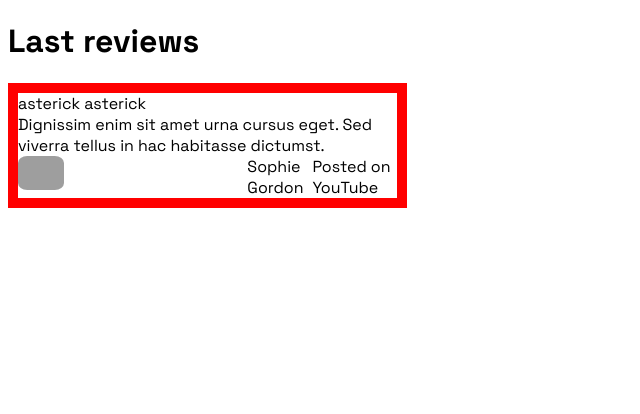
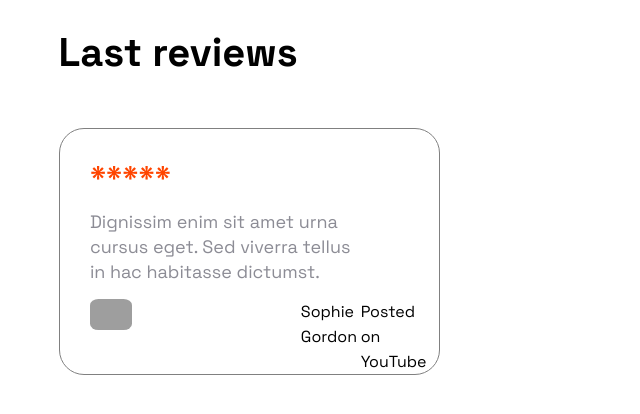
Before and after one commit to Aderiqueza/3rd, a plain HTML site: page index.html in a window 1280 px wide. Shown: the whole page, without its empty margins (0-640 px from the left). Drawn offline with Linux system fonts and the light colour scheme; grey boxes are pictures that could not be loaded.

Commit message:
improved css

```diff
--- a/index.html
+++ b/index.html
@@ -11,10 +11,11 @@
 </head>
 <body>
        <h1>Last reviews</h1>
-    <div class="container">
-    <div class="star-lorem">
-        <p>asterick asterick</p>
-        <p>Dignissim enim sit amet urna cursus eget. Sed viverra tellus in hac habitasse dictumst.</p>
+     <div class="container">
+     <div class="in-content">
+     <div>
+        <p class="star">*****</p>
+        <p class="lorem">Dignissim enim sit amet urna cursus eget. Sed viverra tellus in hac habitasse dictumst.</p>
     </div>
     <div class="picture-details">
      <div>
@@ -24,5 +25,6 @@
         <p>Posted on YouTube</p>
     </div>
     </div>
+    </div>
 </body>
 </html>
--- a/styles.css
+++ b/styles.css
@@ -1,16 +1,44 @@
 body{
     font-family: 'Space Grotesk', sans-serif;
 
+
+
 }
+h1{
+    font-weight: 700;
+    font-size: 40px;
+    margin-bottom: 50px;
+    margin-left: 4%;
 
+}
 p{
     margin-top: 0;
     margin-bottom: 0;
 }
 .container{
-    border: 10px solid red;
+    border: 1px solid grey;
     width: 30%;
+    border-radius: 25px;
+    line-height: 25px;
+    margin-left: 4%;
 
+}
+.in-content{
+    margin-left: 8%;
+}
+.star{
+    color: orangered;
+    font-weight: 700;
+    font-size: 30px;
+    margin-top: 35px;
+    margin-bottom: 20px;
+}
+.lorem{
+    width: 75%;
+    color: #8c8c95;
+    font-weight: 400;
+    font-size: 18px;
+    margin-bottom: 15px;
 }
 .picture-details{
     display: flex;
```
